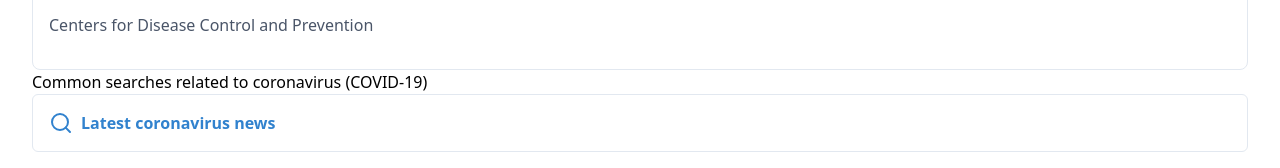
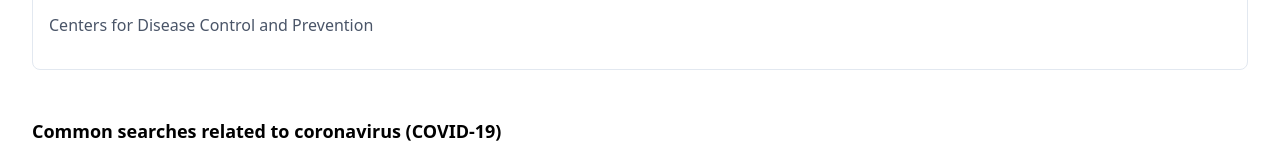
Before and after one commit to dance2die/demo.tailwind-covid19-google, a React (Create React App) app: page / in a window 1280 px wide. Shown: the part 3867-4035 px from the top of the page. Built offline with nearby package versions, Linux system fonts and the light colour scheme.

Commit message:
Styled common search header

```diff
--- a/src/SafetyPreventionTips/SafetyPreventionTips.tsx
+++ b/src/SafetyPreventionTips/SafetyPreventionTips.tsx
@@ -39,7 +39,7 @@
   title,
   url
 }) => (
-  <a href={url} target="_blank" rel="noopener noreferrer">
+  <a href={url} target='_blank' rel='noopener noreferrer'>
     <div className='border rounded-md p-4 mb-4 flex items-center hover:bg-blue-100'>
       <svg
         className='inline-block'
@@ -62,9 +62,11 @@
 )
 
 const CommonSearchList = () => (
-  <section>
-    <h2>Common searches related to coronavirus (COVID-19)</h2>
-    <ul>
+  <section className='mt-12'>
+    <h2 className='font-semibold text-lg'>
+      Common searches related to coronavirus (COVID-19)
+    </h2>
+    <ul className=" mt-6">
       {searchData.map(data => (
         <li key={data.url}>
           <CommonSearch title={data.title} url={data.url} />
```
